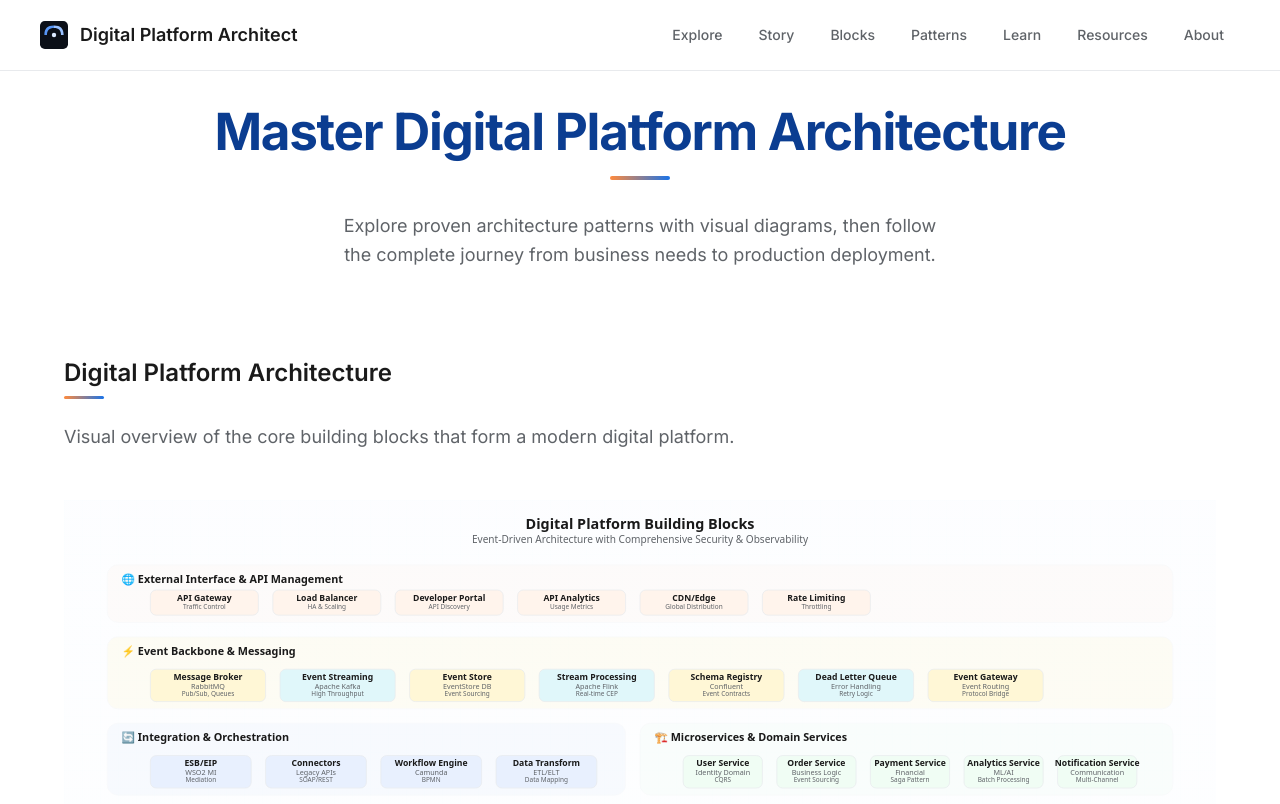
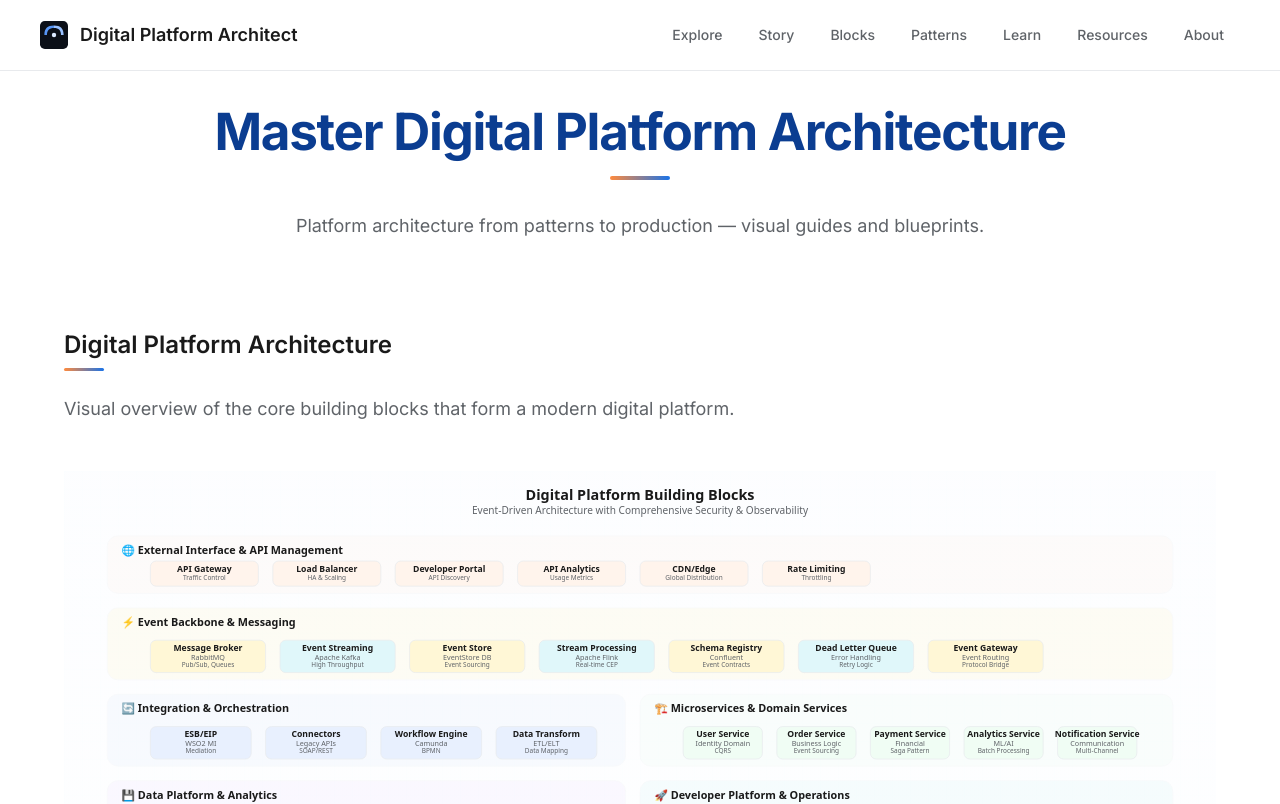
Before and after one commit to lahirugmg/digitalplatformarchitect, a Next.js app: page / in a window 1280 px wide. Shown: the top 804 px of the page. Built offline with nearby package versions, Linux system fonts and the light colour scheme.

Commit message:
improve landing page

```diff
--- a/app/page.tsx
+++ b/app/page.tsx
@@ -48,10 +48,7 @@ export default function HomePage() {
     <div className="stack gap-2xl">
       <section className="hero stack gap-lg">
         <h1 className="title">Master Digital Platform Architecture</h1>
-        <p className="lede">
-          Explore proven architecture patterns with visual diagrams, then follow the complete
-          journey from business needs to production deployment.
-        </p>
+        <p className="lede">Platform architecture from patterns to production — visual guides and blueprints.</p>
       </section>
 
       <section className="stack gap-lg">
```
Also changed, not shown: 1 other file (tests, documents, lock files or other folders).
